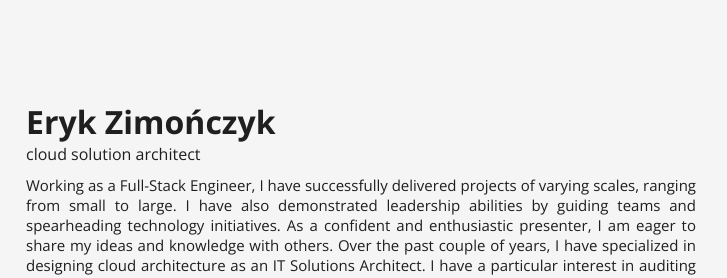
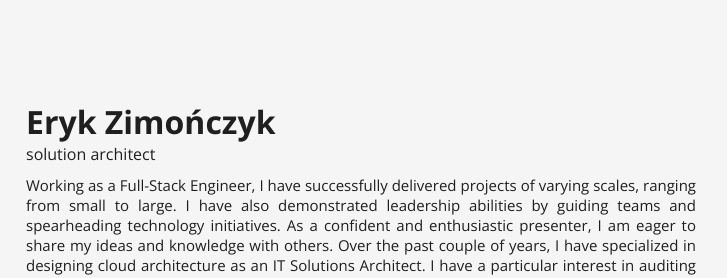
Before and after one commit to ErykZimonczyk/ErykZimonczyk.github.io, a plain HTML site: page index.html in a window 1280 px wide. Shown: the top 278 px of the page, 394-1121 px from the left. Drawn offline with nearby package versions, Linux system fonts and the light colour scheme.

Commit message:
Update index.html

```diff
--- a/index.html
+++ b/index.html
@@ -36,7 +36,7 @@
                     Eryk Zimończyk
                 </h1>
                 <span class="position">
-                    cloud solution architect
+                    solution architect
                 </span>
                 <span class="desc">
                     Working as a Full-Stack Engineer, I have successfully delivered projects
```
